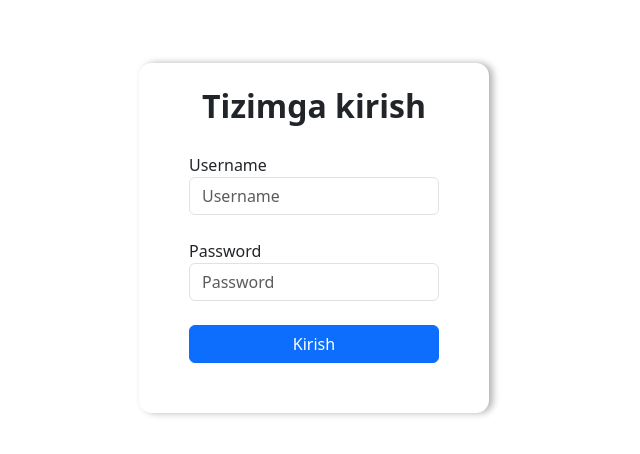
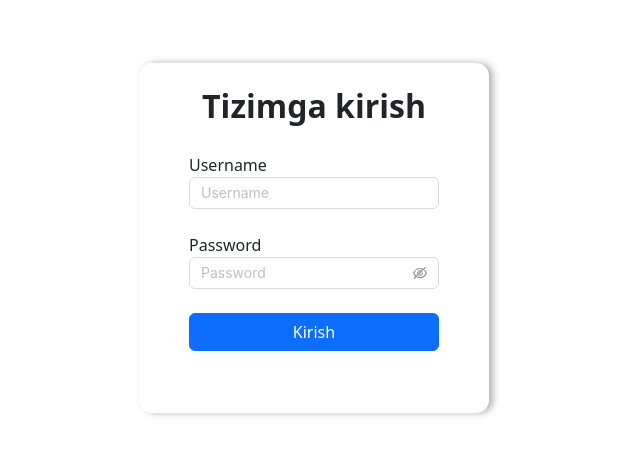
Before and after one commit to CodeNinjaUzb/GPS, a React (Vite) app: page /login in a window 1280 px wide. Shown: the part 162-616 px from the top of the page, without its empty margins (326-966 px from the left). Built offline with nearby package versions, Linux system fonts and the light colour scheme; no server answers.

Commit message:
Login inputs updated

```diff
--- a/src/pages/Login.jsx
+++ b/src/pages/Login.jsx
@@ -3,6 +3,7 @@ import '../styles/login.css'
 import axios from 'axios';
 import { useNavigate } from 'react-router-dom';
 import toast from 'react-hot-toast';
+import { Input } from 'antd';
 
 function Login() {
 
@@ -50,24 +51,24 @@ function Login() {
                   <form className='d-flex flex-column gap-4'>
                         <div className="email">
                               <label className='text-bolder'>Username</label>
-                              <input
+                              <Input
                                     onChange={(e) => handle(e)}
                                     id="email"
                                     value={data.email}
                                     type="text"
-                                    className="form-control input_login"
+                                    className="input_login"
                                     placeholder="Username"
                               />
                         </div>
                         <div className="password">
                               <label className='text-bolder'>Password</label>
-                              <input
+                              <Input.Password
                                     onChange={(e) => handle(e)}
                                     id="password"
                                     value={data.password}
                                     type="password"
                                     placeholder="Password"
-                                    className="form-control input_password"
+                                    className="input_password"
                               />
                         </div>
                         <button type="submit" className="btn btn-primary w-100" onClick={submit}>
```
